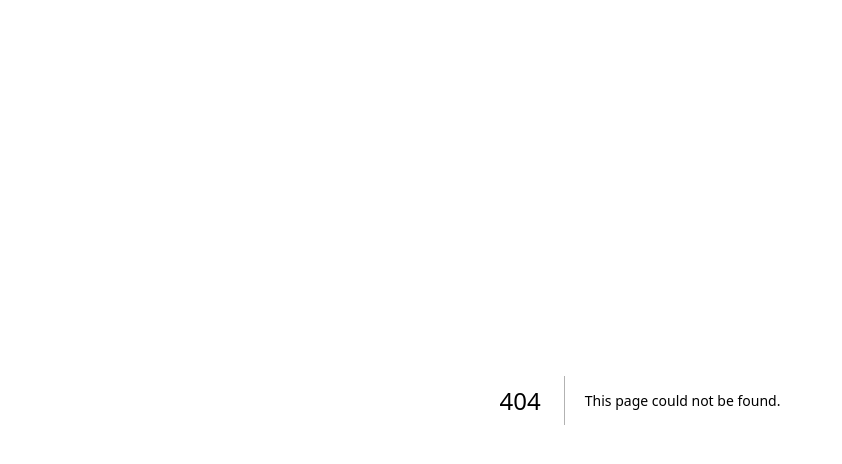
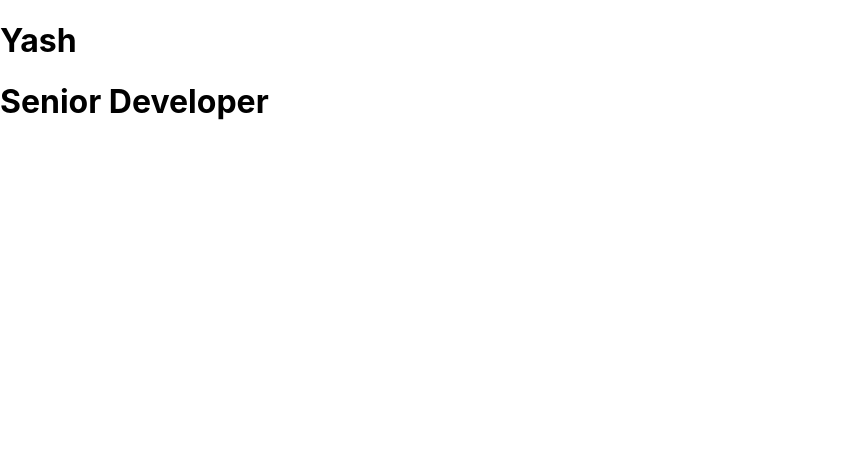
Before and after one commit to TechyTejas/Next-JS-Meetup-proj, a Next.js app: page /news/1 in a window 1280 px wide. Before the commit this address had no page. Shown: the top 464 px of the page, without its empty margins (0-842 px from the left). Built offline with nearby package versions, Linux system fonts and the light colour scheme.

Commit message:
Dynamic routes using react.query

```diff
--- /dev/null
+++ b/pages/news/[id].js
@@ -0,0 +1,40 @@
+// pages/aboutus/[id].js
+
+import { useRouter } from 'next/router';
+
+const details = [
+  { id: 1, name: 'Yash', role: 'Senior Developer' },
+  { id: 2, name: 'Vaibhav', role: 'Backend Developer' },
+  { id: 3, name: 'Suresh', role: 'Frontend Developer' }
+];
+
+function latestnews ()  {
+  const router = useRouter();
+  const { id } = router.query;
+  const teamMember = details.find((member) => member.id === parseInt(id));
+
+  if (!teamMember) {
+    return <h1>Developer doesn't exist</h1>;
+  }
+
+  return (
+    <div>
+      <h1>{teamMember.name}</h1>
+      <h1>{teamMember.role}</h1>
+    </div>
+  );
+};
+export default latestnews
+
+//[] giving name in square bracker it allows dyanmic path
+// what does dynamic path means it means we can reach to this path after defing any path "/news/anything-path"
+
+// Saving the file name with an id (e.g., "[id].js") is important because it enables dynamic routing in Next.js. When you use square
+// brackets in the file name, like "[id]", it indicates that this page file can handle dynamic values for the "id" parameter in the URL.
+// This way, you can create pages that respond to different URLs and display content based on the provided parameters. In the example we
+// discussed, we used dynamic routing to show the details of different team members based on their IDs in the URL.
+
+// router.query is a property provided by Next.js that allows you to access the query parameters present in the current URL. Query
+// parameters are the parts of the URL that come after the "?" symbol and are used to pass data to the page. For example, in the URL
+// "/aboutus/1", the "1" is a query parameter. The router.query object gives you access to these parameters, so you can extract the values
+// and use them in your components.
```
Also changed, not shown: pages/news/index.js (renamed from pages/news/news.js).
